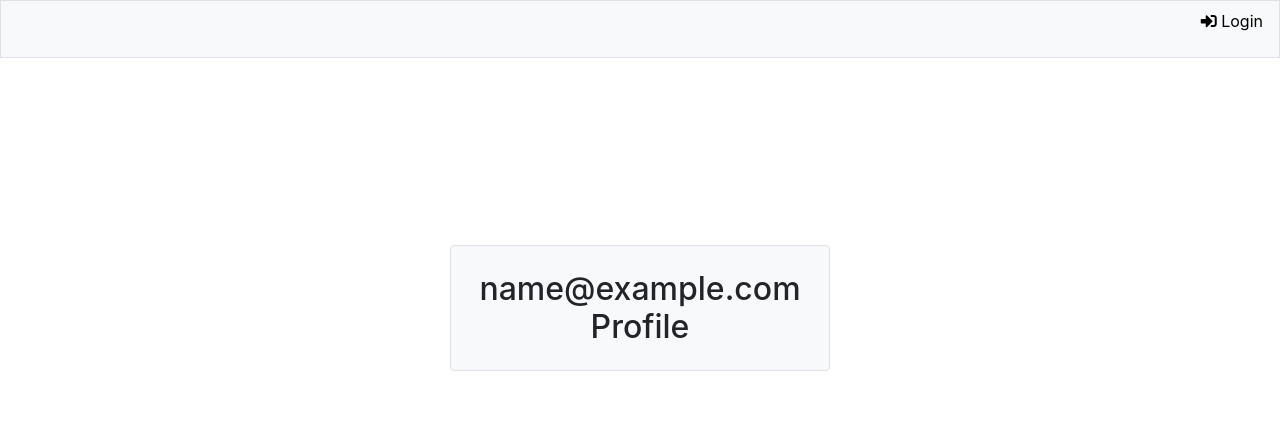
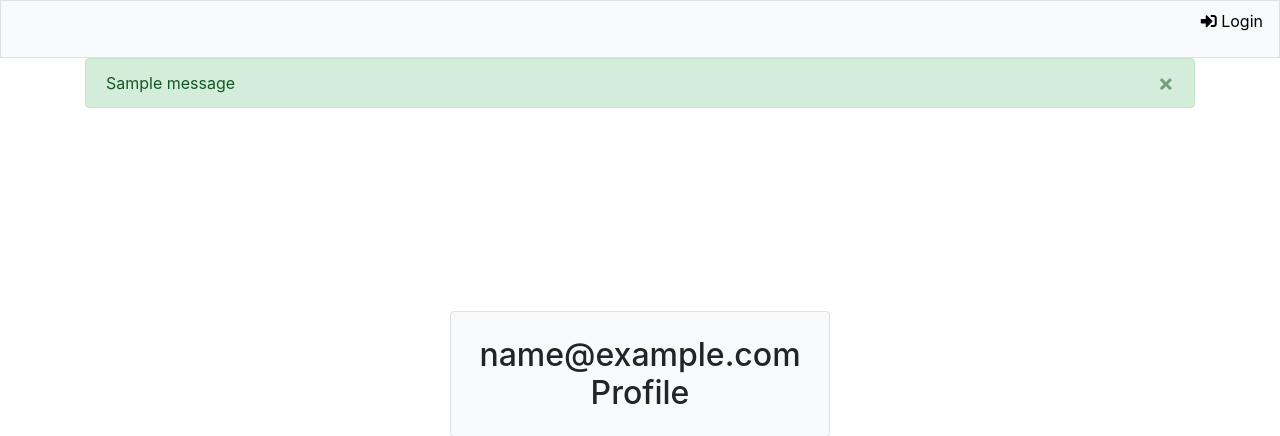
Before and after one commit to areeves9/django-batch, a Django app: page /accounts/profile/1/ in a window 1280 px wide. Shown: the top 436 px of the page. Run offline with Django 3.2, Linux system fonts and the light colour scheme; tables that the repository leaves empty hold one stand-in row (values such as "Sample post"); one stand-in notice (Sample message) is shown; some libraries are stand-ins or nearby versions.

Commit message:
django messages

```diff
--- a/accounts/views.py
+++ b/accounts/views.py
@@ -1,4 +1,6 @@
 from django.contrib.auth.forms import UserCreationForm
+from django.contrib import messages
+from django.contrib.messages.views import SuccessMessageMixin
 from django.contrib.auth import (
     views,
     get_user_model,
@@ -12,9 +14,10 @@ from .forms import LoginForm, RegistrationForm
 
 User = get_user_model()
 
-class RegistrationFormView(CreateView):
+class RegistrationFormView(SuccessMessageMixin, CreateView):
     form_class = RegistrationForm
     template_name = 'registration/registration_form.html'
+    success_message = 'Welcome to the site %(email)s!'
 
     def form_valid(self, form):
         valid = super().form_valid(form)
--- /dev/null
+++ b/templates/django_messages.html
@@ -0,0 +1,11 @@
+{% if messages %}
+
+{% for message in messages %}
+<div {% if message.tags %} class="alert alert-{% if message.tags == 'error' %}danger{% else %}{{ message.tags }}{% endif %} messages alert-dismissible fade show" {% endif %} role="alert">
+    <p class="my-auto {{ message.tags }}">{{ message }}</p>
+    {% endfor %}
+    <button type="button" class="close my-auto" data-dismiss="alert" aria-label="Close">
+        <span aria-hidden="true">&times;</span>
+    </button>
+</div>
+{% endif %}
--- a/templates/registration/profile.html
+++ b/templates/registration/profile.html
@@ -3,12 +3,11 @@
 
 {% block content %}
 <div style="height: 500px;" class="container">
+    {% include 'django_messages.html' %}
     <div class="row h-100 justify-content-center align-items-center">
         <div class="col-md-6 col-lg-4 col-10 bg-light border rounded">
             <h2 class="mt-4 mb-4 text-center">{{ user }} Profile</h2>
-
         </div>
     </div>
 </div>
-
 {% endblock %}
```
Also changed, not shown: accounts/tests/test_accounts_views.py (+1 -1 lines).
